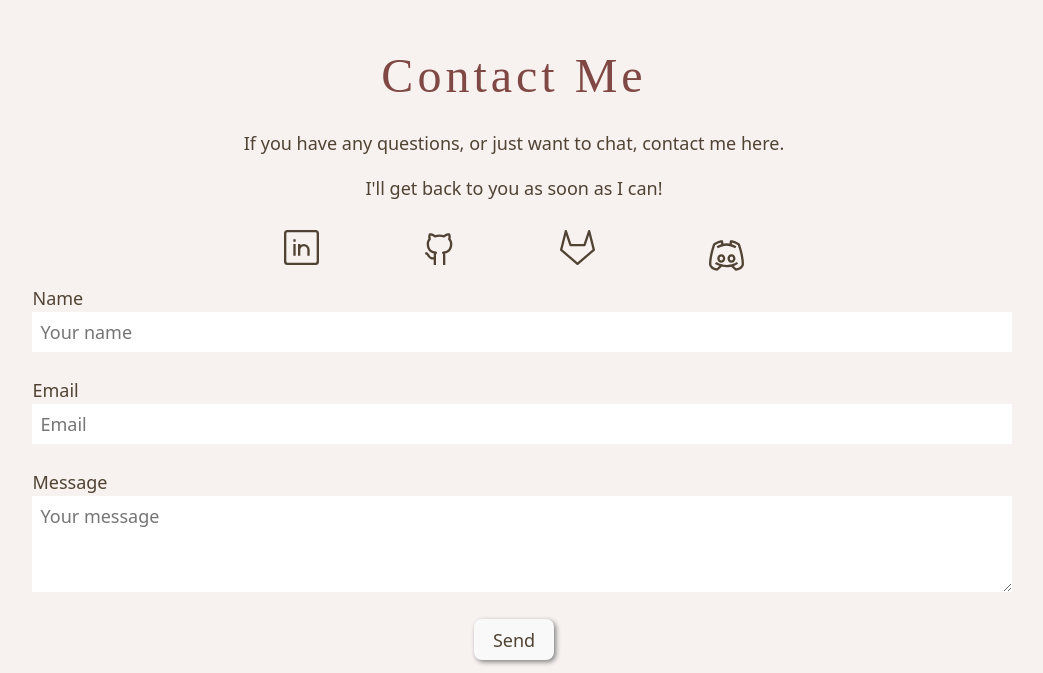
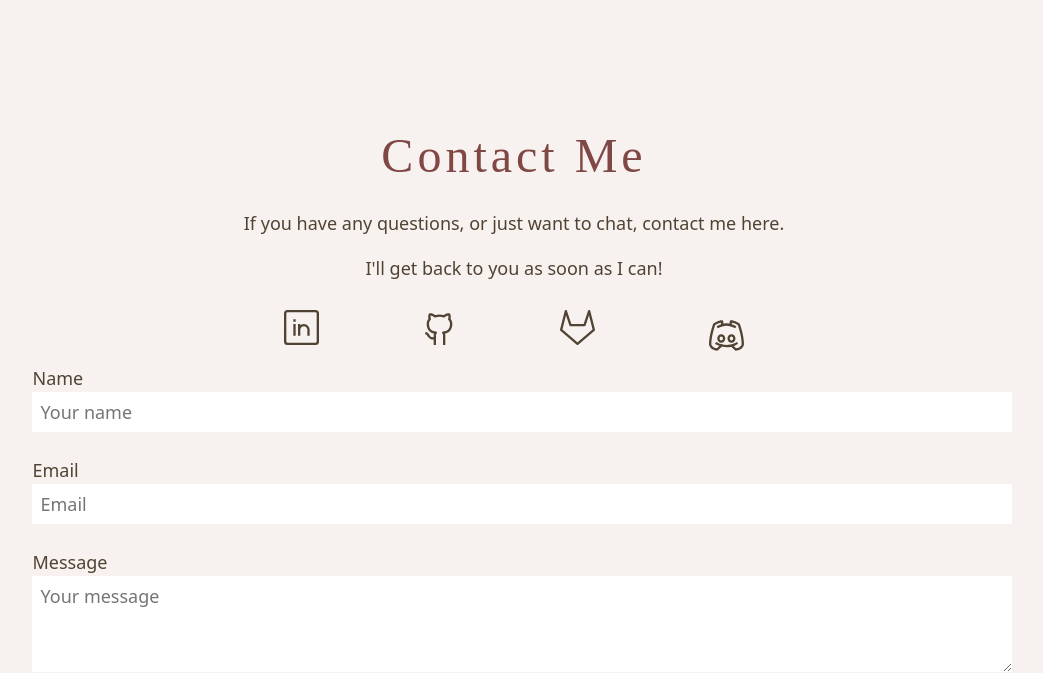
Before and after one commit to jenawen/me, a React (Vite) app: page / in a window 1280 px wide. Shown: the part 4674-5347 px from the top of the page, without its empty margins (126-1169 px from the left). Built offline with nearby package versions, Linux system fonts and the light colour scheme; a web font is replaced by a local one.

Commit message:
view heights

```diff
--- a/src/components/ContactMe/index.css
+++ b/src/components/ContactMe/index.css
@@ -1,5 +1,5 @@
 .cm-parent {
-  height: 100vh;
+  height: 120vh;
   width: 100%;
   display: flex;
   flex-direction: column;
@@ -55,6 +55,7 @@
   justify-content: space-around;
   align-items: center;
   align-content: center;
+  position: relative;
   @media screen and (max-width: 480px) {
     width: 80vw;
     margin: auto;
--- a/src/components/SkillSet/index.css
+++ b/src/components/SkillSet/index.css
@@ -1,5 +1,5 @@
 .skill-parent {
-  height: 110vh;
+  height: 120vh;
   display: flex;
   flex-direction: column;
   flex-wrap: nowrap;
```
